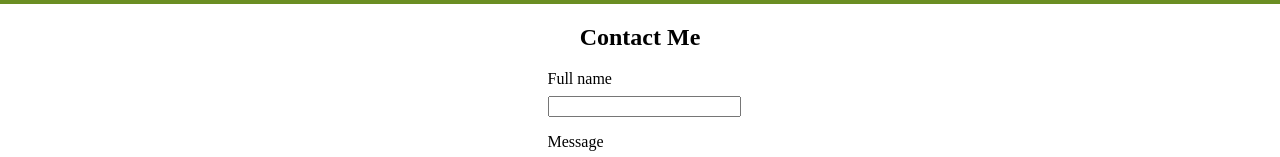
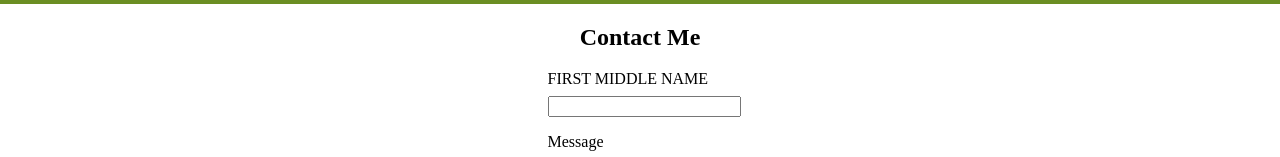
Before and after one commit to srbbsl/Portfolio, a plain HTML site: page index.html in a window 1280 px wide. Shown: the part 1715-1872 px from the top of the page. Drawn offline with Linux system fonts and the light colour scheme.

Commit message:
mero message

```diff
--- a/index.html
+++ b/index.html
@@ -75,7 +75,7 @@
                 <h1>Contact Me</h1>
                 <form class="contact-form">
                     <label>
-                        <div>Full name</div>
+                        <div>FIRST MIDDLE NAME</div>
                         <input class="contact-input"/>
                     </label>
 
```
